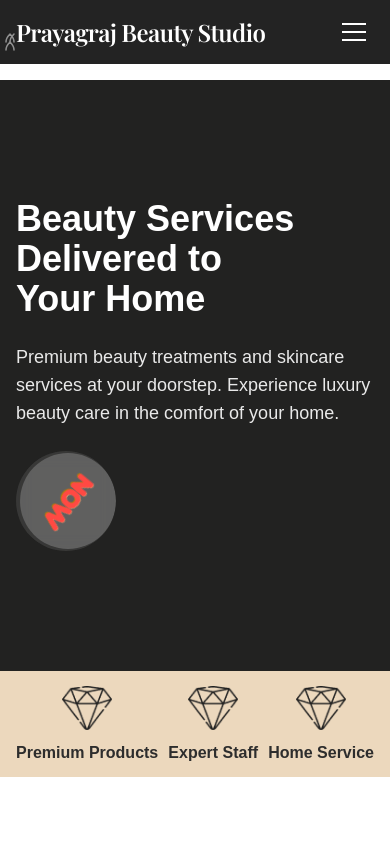
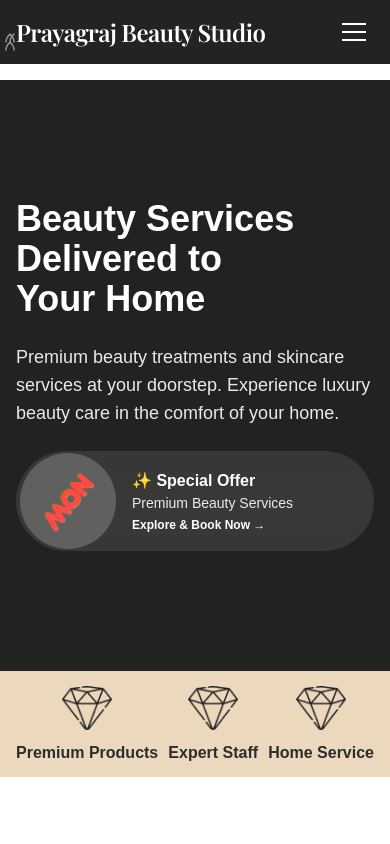
Before and after one commit to kesharwani615/Prayagraj_beauty_studio, a Next.js app: page / in a window 390 px wide. Shown: the top 844 px of the page. Built offline with nearby package versions, Linux system fonts and the light colour scheme.

Commit message:
few more changes

```diff
--- a/app/globals.css
+++ b/app/globals.css
@@ -836,9 +836,9 @@
   font-family: var(--font-montserrat), sans-serif;
   font-size: 0.875rem;
   font-weight: 600;
-  color: var(--hero-text-dark);
+  color: var(--hero-text-light);
   background-color: transparent;
-  border: 2px solid var(--hero-text-dark);
+  border: 2px solid var(--hero-text-light);
   padding: 0.875rem 2.5rem;
   border-radius: 9999px;
   text-transform: uppercase;
--- a/components/HeroSection.tsx
+++ b/components/HeroSection.tsx
@@ -1,4 +1,5 @@
 import Image from "next/image"
+import Link from "next/link"
 import makeup1 from "@/public/images/now-word-bold-text-style.png"
 import makeup2 from "@/public/images/image-2.png"
 import makeup3 from "@/public/images/beautiful-woman.png"
@@ -26,17 +27,22 @@
                             </p>
 
                            {/* Voucher Card */}
-                           <div className="bg-white/10 backdrop-blur-sm rounded-full
+                           <Link
+                             href="/services"
+                             className="bg-white/10 backdrop-blur-sm rounded-full
   flex items-center gap-4
   px-1 py-2
   h-25 lg:h-25
-  w-25 lg:w-25
-  hover:min-w-80 hover:max-w-md
+  min-w-80 max-w-md
+  lg:w-25 lg:min-w-0 lg:max-w-none
+  lg:hover:min-w-80 lg:hover:max-w-md
   voucher-expand
   overflow-hidden
   group
   cursor-pointer
-  hover:shadow-lg">
+  hover:shadow-lg
+  transition-all duration-300
+  hover:bg-white/15">
   {/* Icon Circle */}
   <div className="w-[6rem] h-[rem] flex items-center justify-center bg-white/20 rounded-full shrink-0 ">
     <Image
@@ -47,16 +53,17 @@
   </div>
 
   {/* Text Content */}
-  <div className="opacity-0 w-0 overflow-hidden
-    group-hover:opacity-100
-    group-hover:w-auto
+  <div className="opacity-100 w-auto overflow-hidden
+    lg:opacity-0 lg:w-0
+    lg:group-hover:opacity-100
+    lg:group-hover:w-auto
     voucher-text-expand
-    whitespace-nowrap ">
-    <h3 className="text-white font-semibold">Gift Your Loved One</h3>
-    <p className="text-white/80 text-sm">a Beauty Experience!</p>
-    <p className="text-white/80 text-sm">Book Now</p>
+    whitespace-nowrap">
+    <h3 className="text-white font-bold text-base lg:text-lg">✨ Special Offer</h3>
+    <p className="text-white/90 text-sm lg:text-base font-medium">Premium Beauty Services</p>
+    <p className="text-hero-accent text-xs lg:text-sm font-semibold mt-1">Explore & Book Now →</p>
   </div>
-</div>
+</Link>
                         </div>
 
                         {/* Right: Decorative Area */}
--- a/components/Navbar.tsx
+++ b/components/Navbar.tsx
@@ -114,12 +114,13 @@
               </Link>
 
               {/* Phone Number Tooltip on Hover */}
-              <div className="absolute right-0 top-full mt-2 opacity-0 invisible group-hover:opacity-100 group-hover:visible transition-all duration-300 transform group-hover:translate-y-0 translate-y-2 z-50">
+              <div className="absolute right-0 top-full mt-2 opacity-0 invisible group-hover:opacity-100 group-hover:visible transition-all duration-300 transform group-hover:translate-y-0 translate-y-2 z-50 ">
                 <div className="bg-navbar-text text-navbar-bg px-4 py-2 rounded-lg shadow-lg whitespace-nowrap">
                   <a
                     href="tel:+919876543210"
-                    className="flex items-center gap-2 text-sm font-semibold hover:underline"
+                    className="flex items-center gap-2 text-sm font-semibold hover:underline "
                   >
+                    <span className='shake-animation'>
                     <svg
                       className="w-4 h-4"
                       fill="none"
@@ -132,8 +133,10 @@
                         strokeLinejoin="round"
                         strokeWidth={2}
                         d="M3 5a2 2 0 012-2h3.28a1 1 0 01.948.684l1.498 4.493a1 1 0 01-.502 1.21l-2.257 1.13a11.042 11.042 0 005.516 5.516l1.13-2.257a1 1 0 011.21-.502l4.493 1.498a1 1 0 01.684.949V19a2 2 0 01-2 2h-1C9.716 21 3 14.284 3 6V5z"
-                      />
+                        />
                     </svg>
+                        </span>
+
                     +91 98765 43210
                   </a>
                 </div>
```
